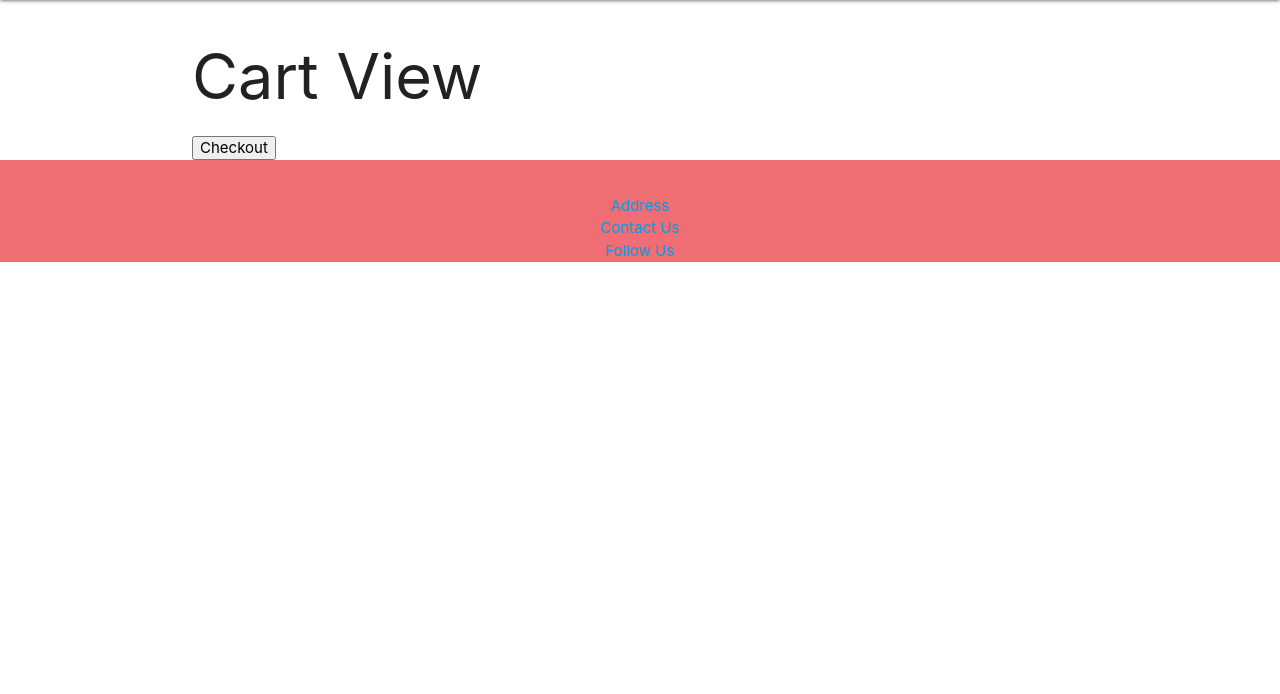
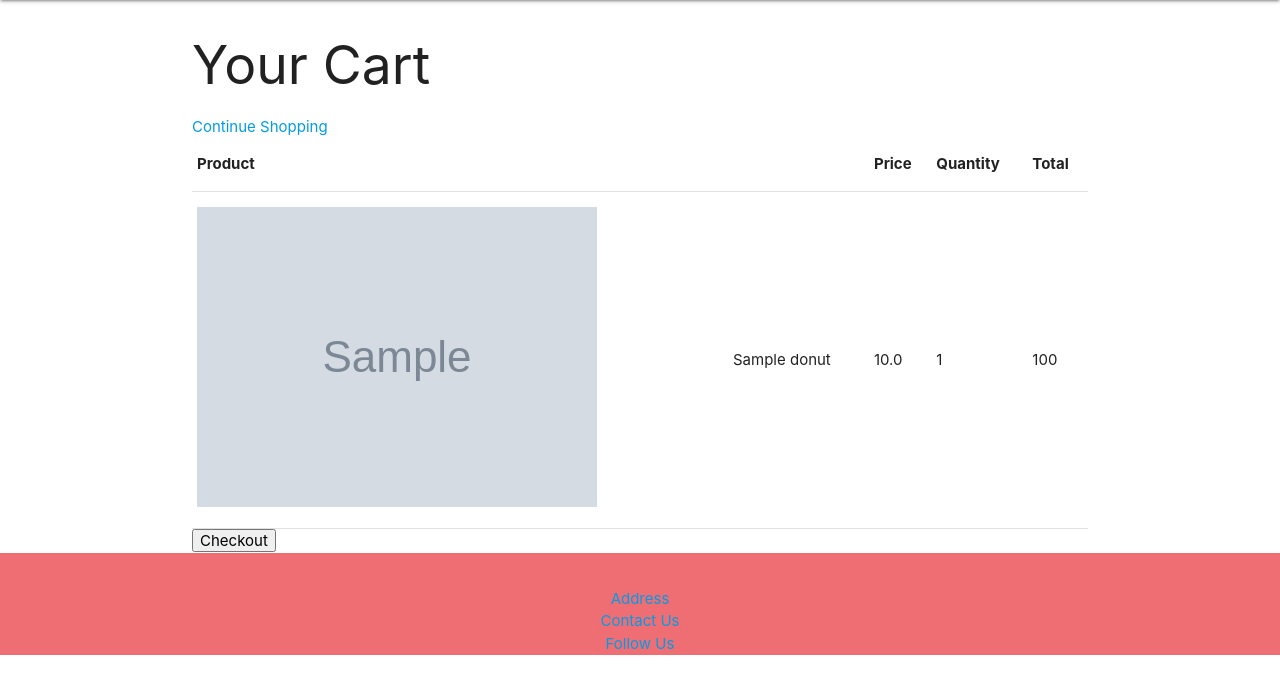
Before and after one commit to janusshanp/donut_shop, a Django app: page /cart/ in a window 1280 px wide. Shown: the part 64-758 px from the top of the page. Run offline with Django 4.2, Linux system fonts and the light colour scheme; a user stored in the database is signed in; tables that the repository leaves empty hold one stand-in row (values such as "Sample post"); grey boxes marked "Sample" are stand-in pictures.

Commit message:
cartgit add .

```diff
--- a/main_app/models.py
+++ b/main_app/models.py
@@ -23,16 +23,17 @@ class Order(models.Model):
     order_no = models.IntegerField()
     delivery_date= models.DateField()
     user = models.ForeignKey(User, on_delete=models.CASCADE)
-    donut = models.ManyToManyField(Donut)
+    donuts = models.ManyToManyField(Donut)
 
     def __str__(self):
         return f"No. {self.order_no}"
 
 class Cart(models.Model):
-    donut = models.ManyToManyField(Donut)
+    donuts = models.ManyToManyField(Donut)
     user = models.ForeignKey(User, on_delete=models.CASCADE)
+
     def __str__(self):
-        return f"{self.user}'s Cart"
+        return f"{self.user}"
 
 class Review(models.Model):
 
@@ -43,7 +44,7 @@ class Review(models.Model):
         default = CHOICES[4][0]
     )
     user = models.ForeignKey(User, on_delete=models.CASCADE)
-    donut = models.ForeignKey(Donut, on_delete=models.CASCADE)
+    donuts = models.ForeignKey(Donut, on_delete=models.CASCADE)
 
     def __str__(self):
         return f"{self.user}'s {self.donut} Review"
--- a/main_app/templates/cart/index.html
+++ b/main_app/templates/cart/index.html
@@ -1,7 +1,27 @@
 {% extends 'base.html' %} {% block content %}
-<h1>Cart View</h1>
+<h2>Your Cart</h2>
+<a href="{% url 'shop' %}">Continue Shopping</a>
 
-<form action="{% url 'checkout'%}">
+<table>
+	<tr>
+		<th>Product</th>
+		<th></th>
+		<th>Price</th>
+		<th>Quantity</th>
+		<th>Total</th>
+	</tr>
+	{% for donut in donuts %}
+	<tr>
+		<td><img src="{{donut.image}}" /></td>
+		<td>{{donut.name}}</td>
+		<td>{{donut.price}}</td>
+		<td>1</td>
+		<td>100</td>
+	</tr>
+	{% endfor %}
+</table>
+
+<form action="{% url 'payment'%}">
 	<button>Checkout</button>
 </form>
 {% endblock %}
--- a/main_app/urls.py
+++ b/main_app/urls.py
@@ -7,5 +7,5 @@ urlpatterns = [
     path('shop/<int:donut_id>/', views.donut_detail, name='detail'),
     path('accounts/signup/', views.signup, name='signup'),
     path('cart/', views.cart_index, name="cart"),
-    path('cart/checkout', views.cart_checkout, name="checkout")
+    path('cart/payment/', views.cart_payment, name="payment"),
 ]
--- a/main_app/views.py
+++ b/main_app/views.py
@@ -9,10 +9,13 @@ def home(request):
     return render(request, 'home.html')
 
 def cart_index(request):
-    return render(request,'cart/index.html')
+    cart = Cart.objects.get(user = request.user)
+    donuts = cart.donuts.all()
+    print(donuts)
+    return render(request,'cart/index.html', {'cart': cart, 'donuts': donuts})
 
-def cart_checkout(request):
-    return render(request,'cart/checkout.html')
+def cart_payment(request):
+    return render(request,'cart/payment.html')
 
 def donuts_index(request):
     donuts = Donut.objects.all()
```
Also changed, not shown: main_app/templates/cart/checkout.html (deleted, +0 -7 lines), main_app/templates/cart/complete.html (+7 -0 lines), main_app/templates/cart/payment.html (+7 -0 lines), main_app/migrations/0011_rename_donut_cart_donuts_rename_donut_order_donuts_and_more.py (added).
